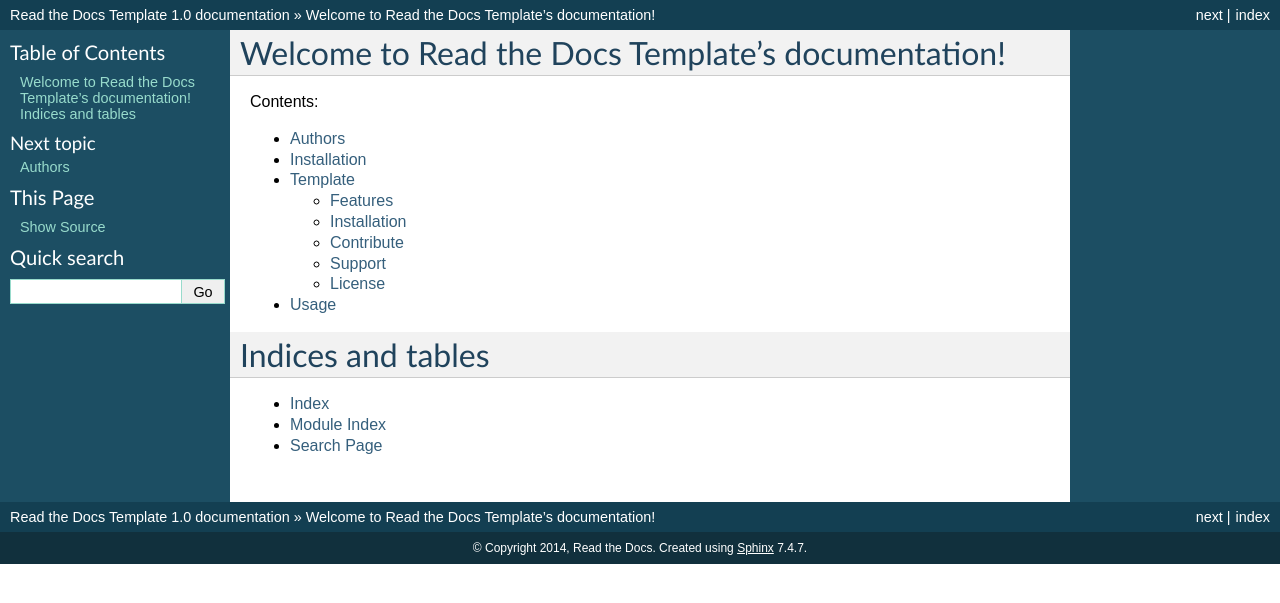
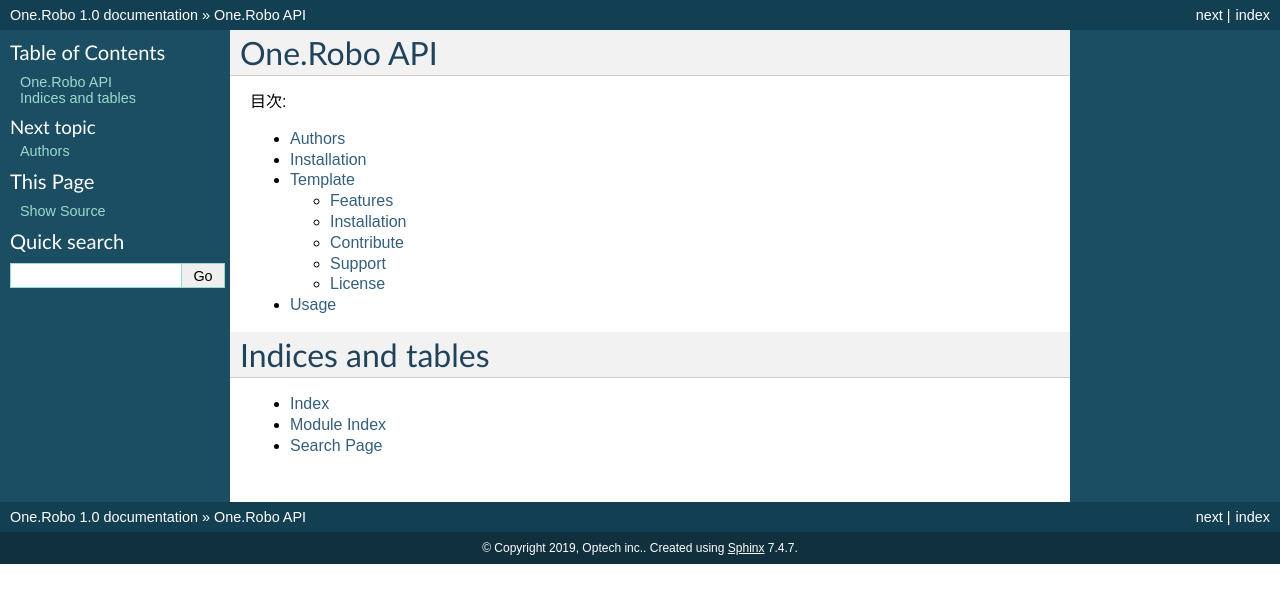
Before and after one commit to opt-net/robo, a Sphinx documentation site: the page built from docs/index.rst, in a window 1280 px wide. Shown: the top 603 px of the page. Built offline with Sphinx 7.4.7, drawn with Linux system fonts in a browser that asks for light colours.

Commit message:
一部の文言を試しに変更。

```diff
--- a/docs/conf.py
+++ b/docs/conf.py
@@ -43,8 +43,8 @@
 master_doc = 'index'
 
 # General information about the project.
-project = u'Read the Docs Template'
-copyright = u'2014, Read the Docs'
+project = u'One.Robo'
+copyright = u'2019, Optech inc.'
 
 # The version info for the project you're documenting, acts as replacement for
 # |version| and |release|, also used in various other places throughout the
--- a/docs/index.rst
+++ b/docs/index.rst
@@ -3,10 +3,10 @@
    You can adapt this file completely to your liking, but it should at least
    contain the root `toctree` directive.
 
-Welcome to Read the Docs Template's documentation!
+One.Robo API
 ==================================================
 
-Contents:
+目次:
 
 .. toctree::
    :maxdepth: 2
```
